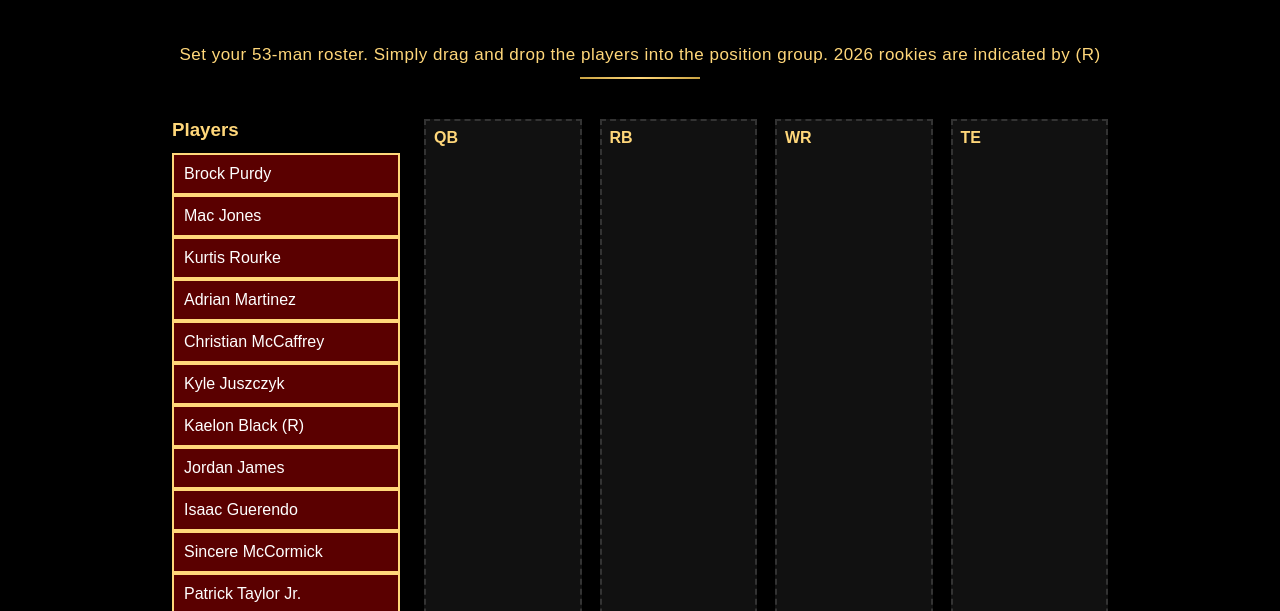
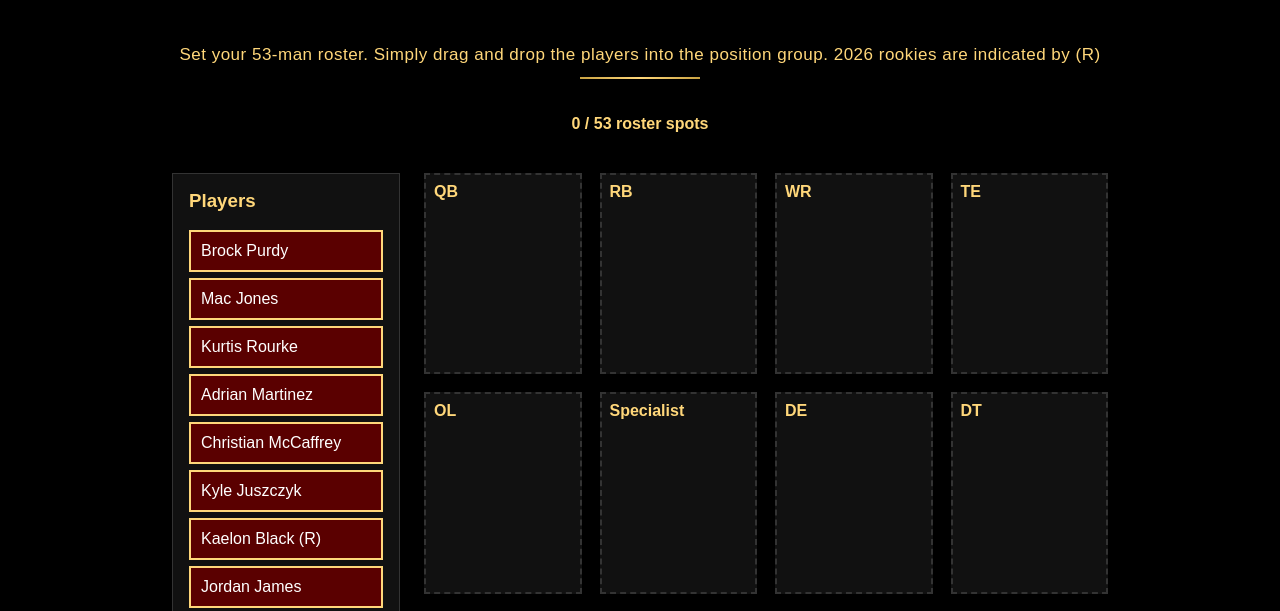
Before and after one commit to tkleinheinz-code/MakeThePicks, a plain HTML site: page drag-draft.html in a window 1280 px wide. Shown: the part 150-761 px from the top of the page. Drawn offline with Linux system fonts and the light colour scheme.

Commit message:
Restore player count display in drag-draft.html
Reintroduced player count display in the roster builder.

```diff
--- a/drag-draft.html
+++ b/drag-draft.html
@@ -31,10 +31,6 @@
   margin: 12px auto 0;
   background: linear-gradient(to right, #caa343, #ffd77a, #caa343);
 }
-
-<p class="player-count">
-  <span id="playerCount">0</span> / 53 roster spots
-</p>
 
 /* LEFT COLUMN (Players) */
 .player-list {
@@ -108,6 +104,14 @@
   cursor: default;
   border-style: solid;
 }
+
+  .player-count {
+  text-align: center;
+  color: #ffd77a;
+  font-weight: bold;
+  margin-bottom: 24px;
+}
+
 </style>
 </head>
 
@@ -121,12 +125,16 @@
 
 <main class="content">
 
-<h1>ROSTER BUILDER</h1>
+  <h1>ROSTER BUILDER</h1>
 
 <p class="subtitle">
   Set your 53-man roster. Simply drag and drop the players into the position group. 2026 rookies are indicated by (R)
 </p>
 
+<!-- ✅ ADD THIS HERE -->
+<p class="player-count">
+  <span id="playerCount">0</span> / 53 roster spots
+</p>
 
 <div class="drag-layout">
 
```
